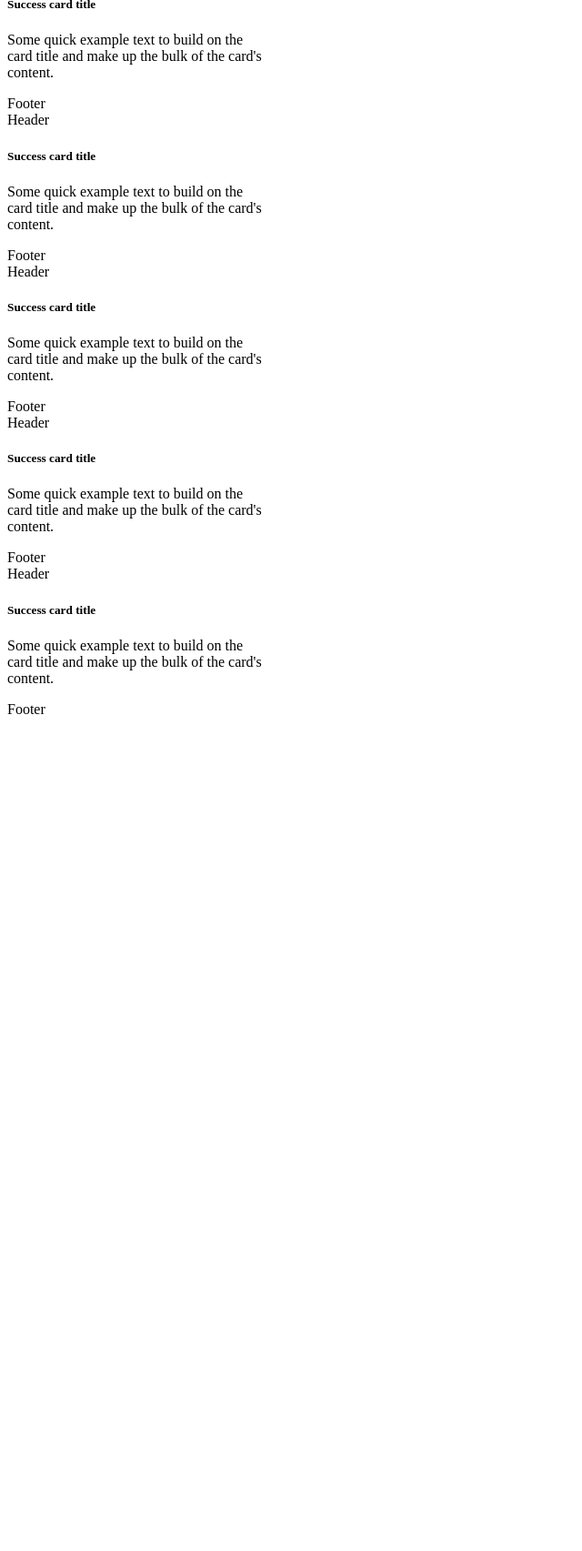
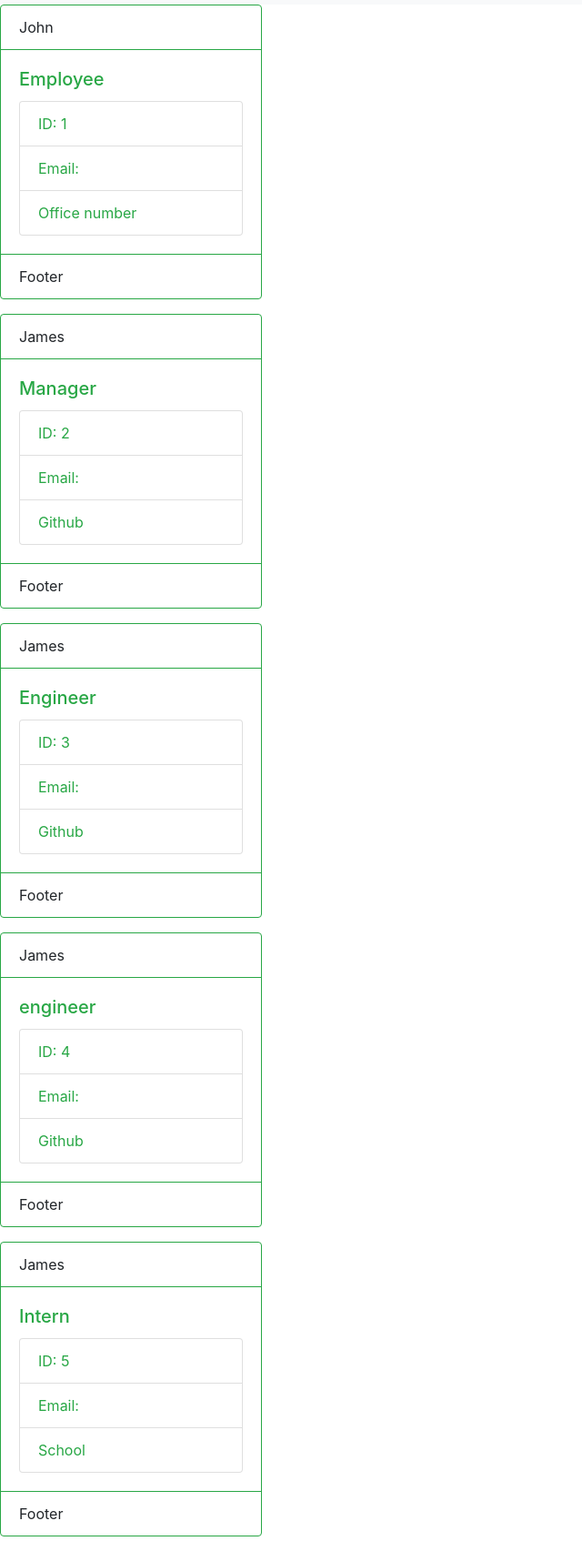
Before and after one commit to jorozco4/Team-Profile-Generator, a website: page index.html in a window 1280 px wide. Shown: the part 51-1756 px from the top of the page at 91% size, without its empty margins (0-640 px from the left). Before the commit the page ends 848 px from the top, so only its background shows below. Drawn offline with nearby package versions, Linux system fonts and the light colour scheme.

```diff
--- a/index.html
+++ b/index.html
@@ -1,59 +1,88 @@
 <!DOCTYPE html>
 <html>
   <title><head> Team Profile Generator </head></title>
+  <link
+    rel="stylesheet"
+    href="https://stackpath.bootstrapcdn.com/bootstrap/4.3.1/css/bootstrap.min.css"
+    integrity="sha384-ggOyR0iXCbMQv3Xipma34MD+dH/1fQ784/j6cY/iJTQUOhcWr7x9JvoRxT2MZw1T"
+    crossorigin="anonymous"
+  />
+  <script
+    src="https://code.jquery.com/jquery-3.3.1.slim.min.js"
+    integrity="sha384-q8i/X+965DzO0rT7abK41JStQIAqVgRVzpbzo5smXKp4YfRvH+8abtTE1Pi6jizo"
+    crossorigin="anonymous"
+  ></script>
+  <script
+    src="https://cdnjs.cloudflare.com/ajax/libs/popper.js/1.14.7/umd/popper.min.js"
+    integrity="sha384-UO2eT0CpHqdSJQ6hJty5KVphtPhzWj9WO1clHTMGa3JDZwrnQq4sF86dIHNDz0W1"
+    crossorigin="anonymous"
+  ></script>
+  <script
+    src="https://stackpath.bootstrapcdn.com/bootstrap/4.3.1/js/bootstrap.min.js"
+    integrity="sha384-JjSmVgyd0p3pXB1rRibZUAYoIIy6OrQ6VrjIEaFf/nJGzIxFDsf4x0xIM+B07jRM"
+    crossorigin="anonymous"
+  ></script>
   <body>
+    <nav class="navbar navbar-light bg-light">
+      <a class="navbar-brand" href="#">My Team</a>
+    </nav>
     <div class="card border-success mb-3" style="max-width: 18rem">
-      <div class="card-header bg-transparent border-success">Header</div>
+      <div class="card-header bg-transparent border-success">John</div>
       <div class="card-body text-success">
-        <h5 class="card-title">Success card title</h5>
-        <p class="card-text">
-          Some quick example text to build on the card title and make up the
-          bulk of the card's content.
-        </p>
+        <h5 class="card-title">Employee</h5>
+        <ul class="list-group">
+          <li class="list-group-item">ID: 1</li>
+          <li class="list-group-item">Email:</li>
+          <li class="list-group-item">Office number</li>
+        </ul>
       </div>
       <div class="card-footer bg-transparent border-success">Footer</div>
     </div>
     <div class="card border-success mb-3" style="max-width: 18rem">
-      <div class="card-header bg-transparent border-success">Header</div>
+      <div class="card-header bg-transparent border-success">James</div>
       <div class="card-body text-success">
-        <h5 class="card-title">Success card title</h5>
-        <p class="card-text">
-          Some quick example text to build on the card title and make up the
-          bulk of the card's content.
-        </p>
+        <h5 class="card-title">Manager</h5>
+        <ul class="list-group">
+          <li class="list-group-item">ID: 2</li>
+          <li class="list-group-item">Email:</li>
+          <li class="list-group-item">Github</li>
+        </ul>
       </div>
       <div class="card-footer bg-transparent border-success">Footer</div>
     </div>
     <div class="card border-success mb-3" style="max-width: 18rem">
-      <div class="card-header bg-transparent border-success">Header</div>
+      <div class="card-header bg-transparent border-success">James</div>
       <div class="card-body text-success">
-        <h5 class="card-title">Success card title</h5>
-        <p class="card-text">
-          Some quick example text to build on the card title and make up the
-          bulk of the card's content.
-        </p>
+        <h5 class="card-title">Engineer</h5>
+        <ul class="list-group">
+          <li class="list-group-item">ID: 3</li>
+          <li class="list-group-item">Email:</li>
+          <li class="list-group-item">Github</li>
+        </ul>
       </div>
       <div class="card-footer bg-transparent border-success">Footer</div>
     </div>
     <div class="card border-success mb-3" style="max-width: 18rem">
-      <div class="card-header bg-transparent border-success">Header</div>
+      <div class="card-header bg-transparent border-success">James</div>
       <div class="card-body text-success">
-        <h5 class="card-title">Success card title</h5>
-        <p class="card-text">
-          Some quick example text to build on the card title and make up the
-          bulk of the card's content.
-        </p>
+        <h5 class="card-title">engineer</h5>
+        <ul class="list-group">
+          <li class="list-group-item">ID: 4</li>
+          <li class="list-group-item">Email:</li>
+          <li class="list-group-item">Github</li>
+        </ul>
       </div>
       <div class="card-footer bg-transparent border-success">Footer</div>
     </div>
     <div class="card border-success mb-3" style="max-width: 18rem">
-      <div class="card-header bg-transparent border-success">Header</div>
+      <div class="card-header bg-transparent border-success">James</div>
       <div class="card-body text-success">
-        <h5 class="card-title">Success card title</h5>
-        <p class="card-text">
-          Some quick example text to build on the card title and make up the
-          bulk of the card's content.
-        </p>
+        <h5 class="card-title">Intern</h5>
+        <ul class="list-group">
+          <li class="list-group-item">ID: 5</li>
+          <li class="list-group-item">Email:</li>
+          <li class="list-group-item">School</li>
+        </ul>
       </div>
       <div class="card-footer bg-transparent border-success">Footer</div>
     </div>
```
Also changed, not shown: lib/Employee.js (added, +20 -0 lines), lib/Engineer.js (added, +12 -0 lines), lib/Intern.js (added, +12 -0 lines), lib/Manager.js (added, +12 -0 lines), tests/Employee.test.js (added), tests/Engineer.test.js (added), 3 other files.
